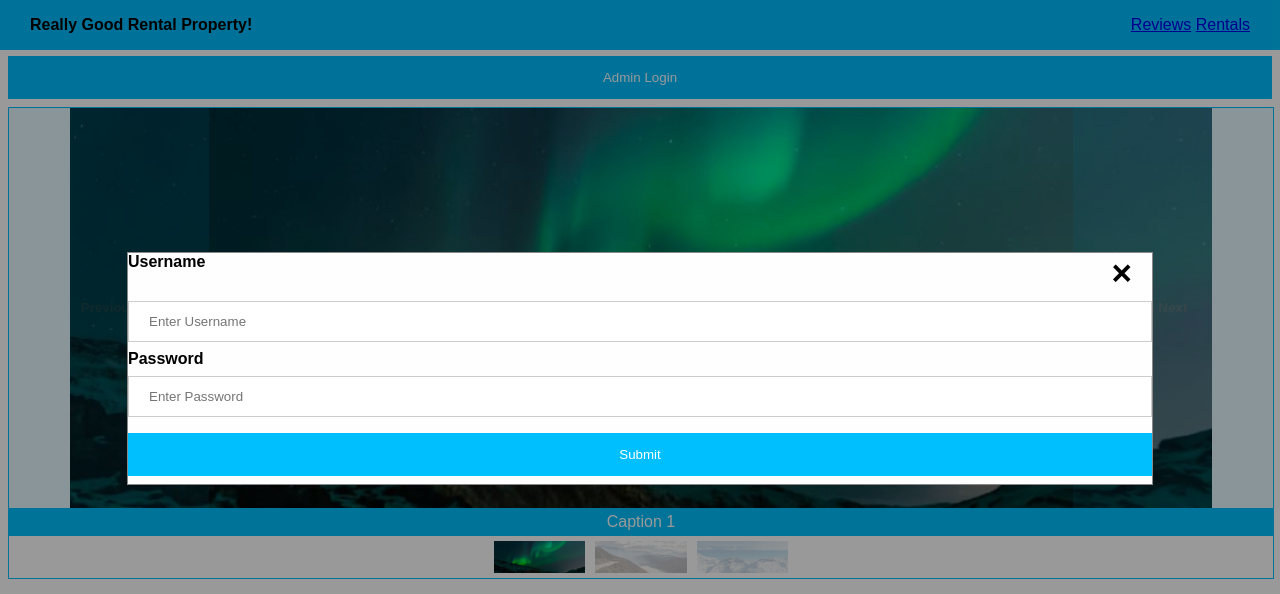
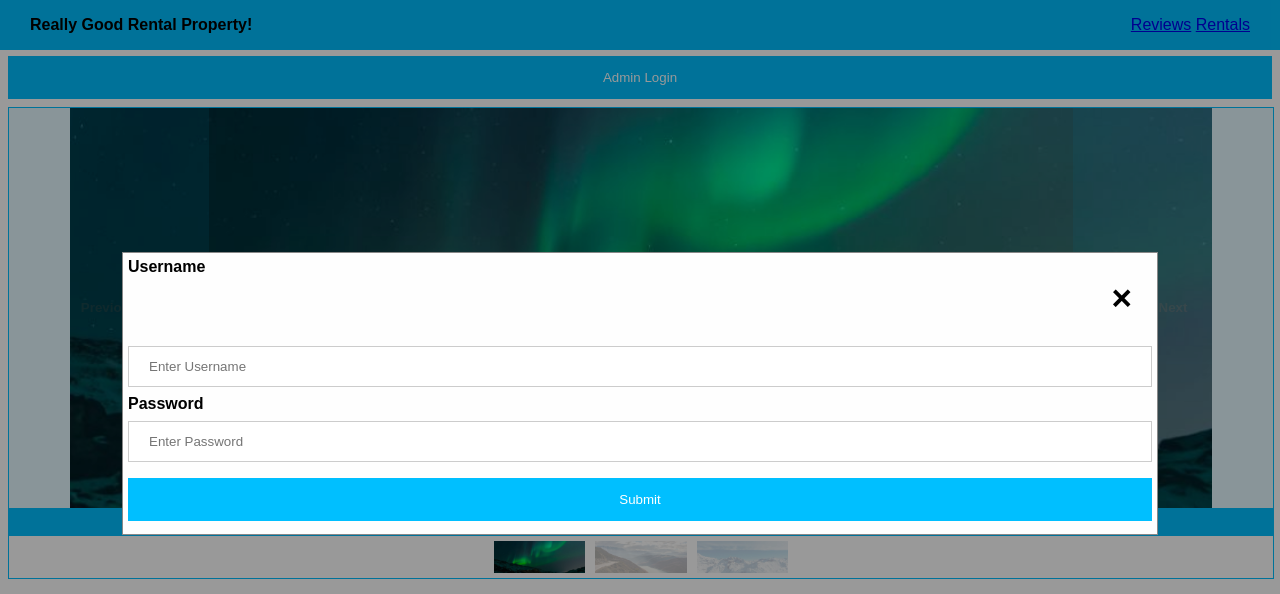
Before and after one commit to SchooledGit/WBcoursework, a Flask app: page / in a window 1280 px wide, after a click on "Admin Login". Shown: the top 594 px of the page. Run offline with Flask 2, Linux system fonts and the light colour scheme.

Commit message:
Update login.css

```diff
--- a/bookingSite/static/css/login.css
+++ b/bookingSite/static/css/login.css
@@ -32,12 +32,13 @@ input[type=text], input[type=password] {
   margin: 15% auto;
   border: 1px solid #888;
   width: 80%;
+  padding: 5px;
 }
 
 .close {
   /* CSS to position the close button*/
   float: right;
-  padding: 0px 20px;
+  padding: 20px 20px;
   top: 0;
   color: #000;
   font-size: 35px;
```
